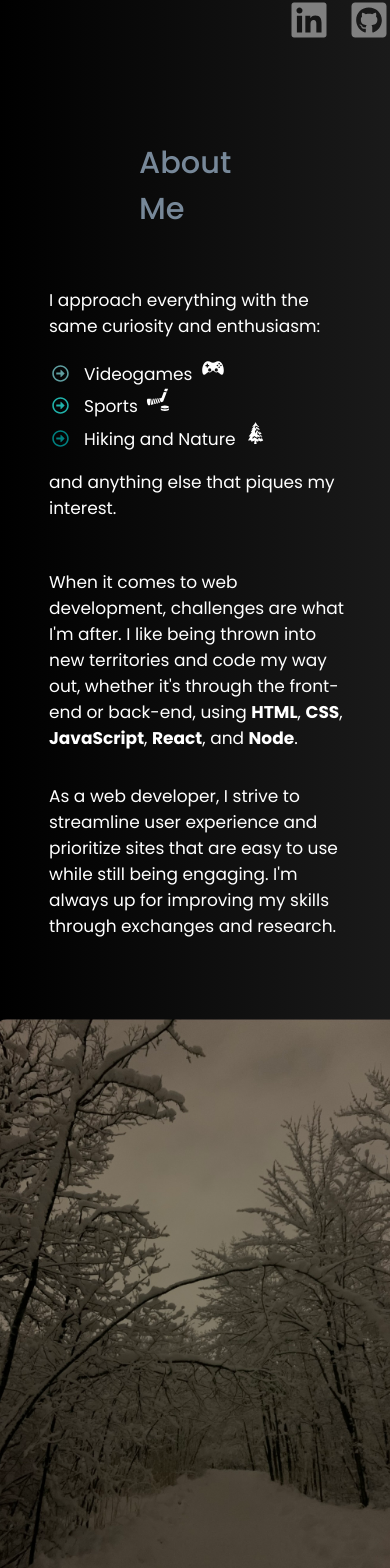
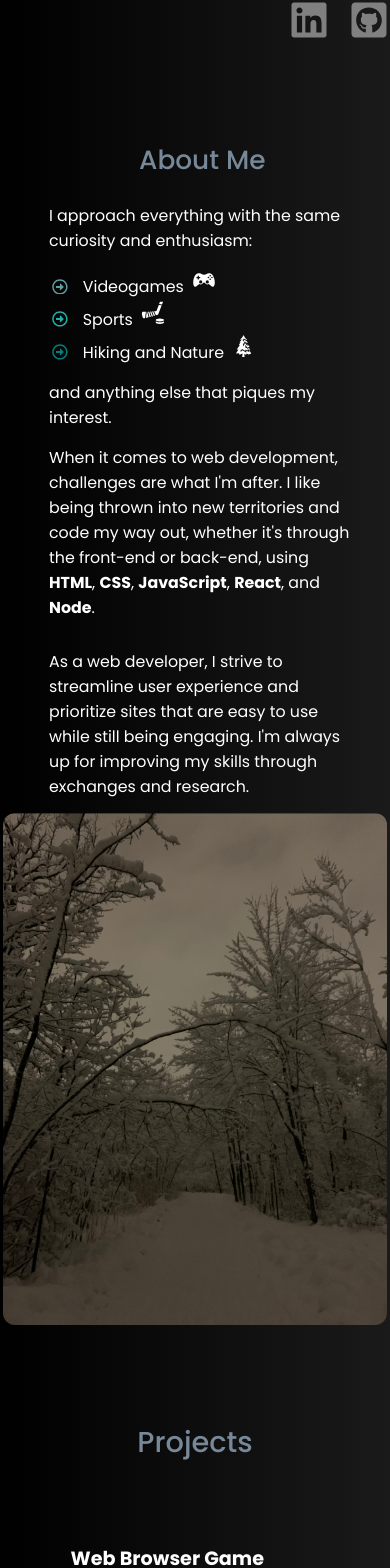
Before and after one commit to mcsl10/Mark-Soniel-Loka-Portfolio, a React (Create React App) app: page / in a window 390 px wide. Shown: the part 995-2563 px from the top of the page. Built offline with nearby package versions, Linux system fonts and the light colour scheme.

Commit message:
Improved responsive design with media queries and text adjustments

```diff
--- a/src/components/About/About.js
+++ b/src/components/About/About.js
@@ -67,21 +67,25 @@ const Header = styled.h2`
   @media (max-width: 900px) {
     padding-left: 100px;
   }
+
+  @media (max-width: 472px) {
+    font-size: 1.65rem;
+  }
 `;
 
 const DescriptiveText = styled.p`
   max-width: 23rem;
   margin: 2rem auto;
-  font-size: 1.063rem;
+  font-size: 1.1rem;
   padding-left: 10px;
 
-  /* @media (max-width: 1315px) {
-    font-size: 16px;
+  @media (max-width: 1212px) {
+    font-size: 0.99rem;
   }
 
-  @media (max-width: 900px) {
-    font-size: 15px;
-  } */
+  @media (max-width: 980px) {
+    margin: 0;
+  }
 `;
 
 // Keeping original font in white for tech stack and only have colors on hover (Keeping original colors commented out in case)
@@ -111,8 +115,16 @@ const AnimatedTech = styled.span`
 const MoreDescriptiveText = styled.p`
 max-width: 25rem;
 margin: 1rem auto;
-font-size: 1.063rem;
+font-size: 1.1rem;
 padding-left: 10px;
+
+@media (max-width: 1212px) {
+    font-size: 0.99rem;
+  }
+
+@media (max-width: 900px) {
+  margin: 0.9rem auto;
+}
 `
 
 const InterestList = styled.ul`
@@ -135,37 +147,31 @@ const Container = styled.div`
   justify-content: center;
   min-height: 100vh;
   max-width: 90vw;
+  /* flex-wrap: wrap; // Allow wrapping to avoid my description from getting too tight and getting pushed down */
 
 
-  @media (max-width: 900px) {
+  @media (max-width: 980px) {
     flex-direction: column;
     align-items: center;
+
   }
 `;
 
-const PC = styled.img`
-  width: 430px;
-  border-radius: 10px;
-  margin: 40px auto;
-
-  @media (max-width: 1300px) {
-    width: 300px;
-  }
-`;
 
 const OutdoorWinterPicture = styled.img`
   height: 38rem;
   border-radius: 12px;
   margin-left: 3.5rem;
   margin-top: 4rem;
-`;
 
-const OutdoorSummerPicture = styled.img`
-  height: 450px;
-  border-radius: 12px;
+  @media (max-width: 1212px) {
+    height: 32rem;
+    margin-top: 6.2rem;
+  }
 
-  @media (max-width: 1300px) {
-    height: 350px;
+  @media (max-width: 980px) {
+    margin-top: 0;
+    margin-left: 0;
   }
 `;
 
```
